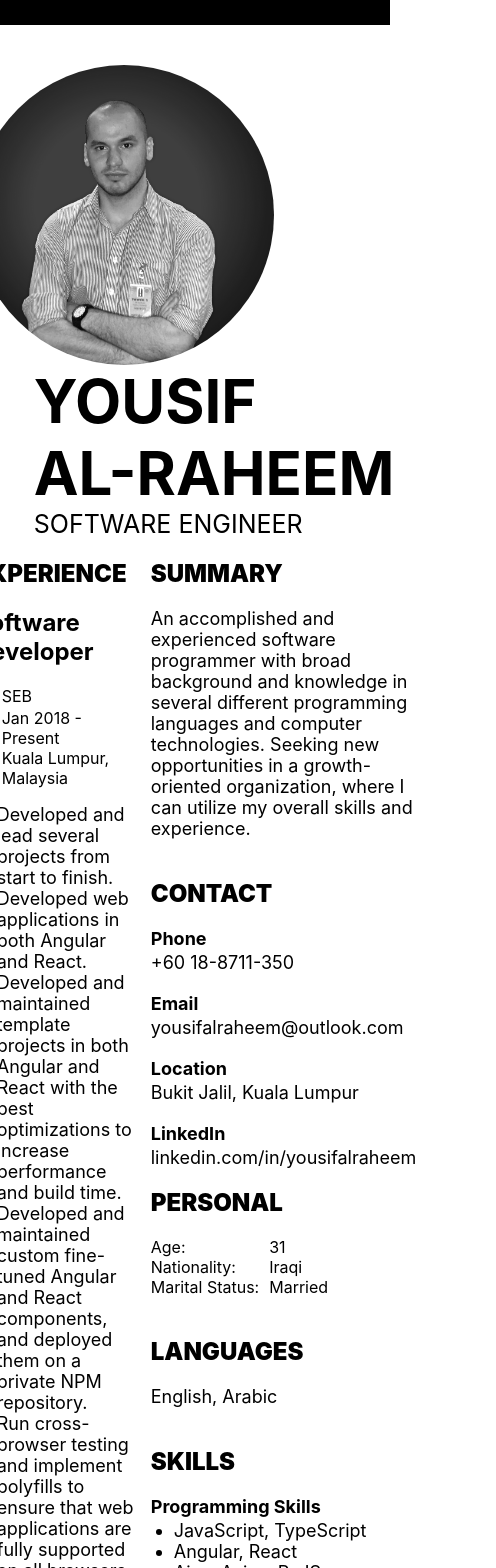
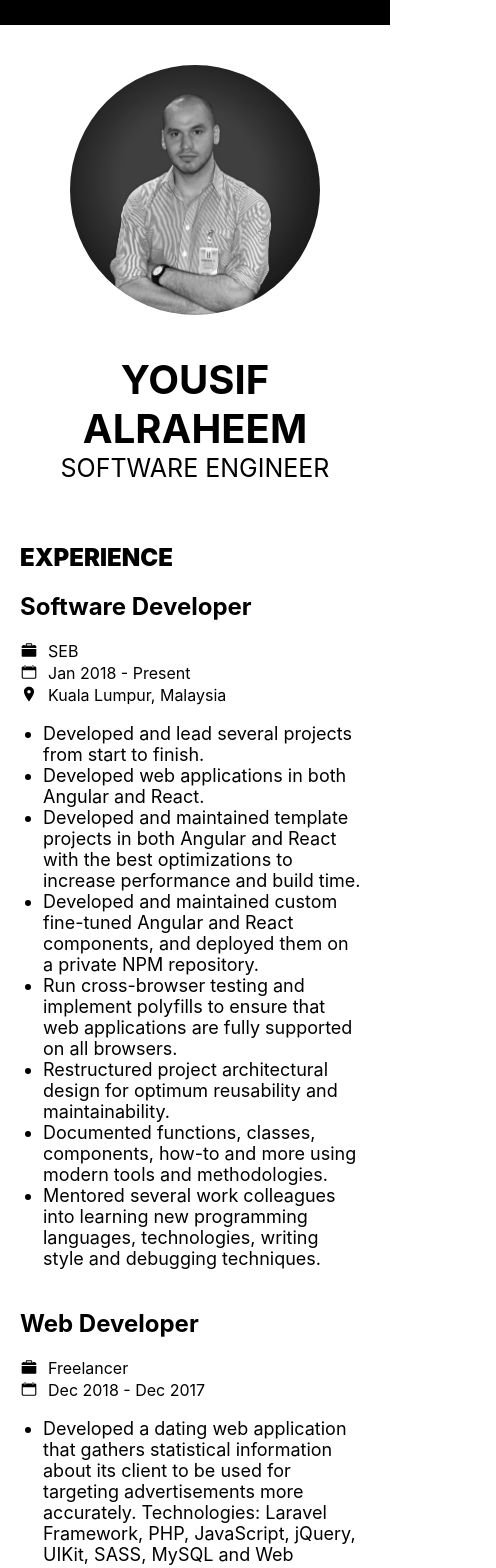
Before and after one commit to yousifalraheem/portfolio-sourcecode, a React (Create React App) app: page / in a window 390 px wide. Shown: the top 1568 px of the page, 496 px wide, since content can reach past the window. Built offline with nearby package versions, Linux system fonts and the light colour scheme.

Commit message:
Bug fixes and responsiveness

```diff
--- a/src/assets/data/contactDetails.json
+++ b/src/assets/data/contactDetails.json
@@ -1,18 +1,18 @@
 [
     {
-        "subtitle": "Phone",
+        "title": "Phone",
         "description": "+60 18-8711-350"
     },
     {
-        "subtitle": "Email",
+        "title": "Email",
         "description": "yousifalraheem@outlook.com"
     },
     {
-        "subtitle": "Location",
+        "title": "Location",
         "description": "Bukit Jalil, Kuala Lumpur"
     },
     {
-        "subtitle": "LinkedIn",
+        "title": "LinkedIn",
         "description": "linkedin.com/in/yousifalraheem"
     }
 ]
--- /dev/null
+++ b/src/assets/data/listOfCertificates.json
@@ -0,0 +1,25 @@
+[
+    {
+        "title": "ReactJS Training",
+        "university": "InfoTrek",
+        "date": "Apr 2018",
+        "location": "Kuala Lumpur, Malaysia"
+    },
+    {
+        "title": "IELTS",
+        "university": "British Council",
+        "date": "Mar 2018",
+        "location": "Kuala Lumpur, Malaysia"
+    },
+    {
+        "title": "Ultimate Developer Course",
+        "university": "Udemy",
+        "date": "Mar 2016"
+    },
+    {
+        "title": "IT Essentials",
+        "university": "CISCO",
+        "date": "Mar 2008",
+        "location": "Baghdad, Iraq"
+    }
+]
--- /dev/null
+++ b/src/assets/data/listOfMemberships.json
@@ -0,0 +1,8 @@
+[
+    {
+        "title": "Iraqi Engineers Union",
+        "dateFrom": "Apr 2013",
+        "dateTo": "Present",
+        "location": "Baghdad, Iraq"
+    }
+]
--- /dev/null
+++ b/src/assets/data/listOfPublications.json
@@ -0,0 +1,3 @@
+[
+    "“A Systematic Literature Review of Software Help Systems Limitations”, Indian Journal of Science and Technology, Vol 11(4), ISSN  0974-6846, Jan 2018."
+]
--- a/src/assets/data/listOfSkills.json
+++ b/src/assets/data/listOfSkills.json
@@ -1,6 +1,6 @@
 [
     {
-        "subtitle": "Programming Skills",
+        "title": "Programming Skills",
         "descriptionList": [
             "JavaScript, TypeScript",
             "Angular, React",
@@ -23,7 +23,7 @@
         ]
     },
     {
-        "subtitle": "IT Skills",
+        "title": "IT Skills",
         "descriptionList": [
             "Software & Hardware Maintenance",
             "Software & Hardware diagnosis",
@@ -31,7 +31,7 @@
         ]
     },
     {
-        "subtitle": "Other Skills",
+        "title": "Other Skills",
         "descriptionList": [
             "Photoshop, Illustrator",
             "Blind Typing",
--- a/src/components/ResumeEntry.tsx
+++ b/src/components/ResumeEntry.tsx
@@ -13,9 +13,9 @@ export interface DetailedListItem {
 
 export interface ResumeEntryItem {
     title?: string;
-    subtitle?: string;
     company?: string;
     university?: string;
+    date?: Date | string;
     dateFrom?: Date | string;
     dateTo?: Date | string;
     location?: string;
@@ -29,8 +29,13 @@ export interface ResumeEntryItem {
 const ResumeEntry: React.FunctionComponent<ResumeEntryItem> = (props: ResumeEntryItem) => (
     <div className={"resume-entry-container" + (props.className ? ` ${props.className}` : "")}>
         {props.title && <h1>{props.title}</h1>}
-        {props.subtitle && <h2>{props.subtitle}</h2>}
-        {props.company || props.university || (props.dateFrom && props.dateTo) || props.location || props.score ? (
+        {props.company ||
+        props.university ||
+        props.dateFrom ||
+        props.dateTo ||
+        props.date ||
+        props.location ||
+        props.score ? (
             <dl>
                 {props.company && <dt>{<img src={briefcaseIcon} alt="briefcase" />}</dt>}
                 {props.company && <dd>{props.company}</dd>}
@@ -44,6 +49,13 @@ const ResumeEntry: React.FunctionComponent<ResumeEntryItem> = (props: ResumeEntr
                         {props.dateFrom} - {props.dateTo}
                     </dd>
                 ) : null}
+
+                {props.date && (
+                    <dt>
+                        <img src={calendarIcon} alt="calendar" />
+                    </dt>
+                )}
+                {props.date && <dd>{props.date}</dd>}
 
                 {props.location && <dt>{<img src={pinIcon} alt="pin" />}</dt>}
                 {props.location && <dd>{props.location}</dd>}
--- a/src/containers/main/Main.tsx
+++ b/src/containers/main/Main.tsx
@@ -23,9 +23,7 @@ export default class Main extends React.Component<MainProps, MainState> {
                         </div>
                         <div className="name-and-occupation">
                             <h1 className="name">
-                                Yousif
-                                <br />
-                                Al-Raheem
+                                Yousif Alraheem
                             </h1>
                             <h2 className="occupation">Software Engineer</h2>
                         </div>
--- a/src/containers/main/columns/left/LeftColumn.tsx
+++ b/src/containers/main/columns/left/LeftColumn.tsx
@@ -3,16 +3,33 @@ import ResumeEntry, { ResumeEntryItem } from "../../../../components/ResumeEntry
 
 const listOfExperiences: Array<ResumeEntryItem> = require("../../../../assets/data/listOfExperiences.json");
 const listOfEducation: Array<ResumeEntryItem> = require("../../../../assets/data/listOfEducation.json");
+const listOfInterests: Array<string> = require("../../../../assets/data/listOfInterests.json");
+const listOfCauses: Array<string> = require("../../../../assets/data/listOfCauses.json");
 
 const LeftColumn: React.FunctionComponent = () => (
     <div className="left-column">
         <section>
             <header>Experience</header>
-            {listOfExperiences && listOfExperiences.map((item: ResumeEntryItem, i: number) => <ResumeEntry {...item} key={i} />)}
+            {listOfExperiences &&
+                listOfExperiences.map((item: ResumeEntryItem, i: number) => <ResumeEntry {...item} key={i} />)}
         </section>
+
         <section>
             <header>Education</header>
-            {listOfEducation && listOfEducation.map((item: ResumeEntryItem, i: number) => <ResumeEntry {...item} key={i} />)}
+            {listOfEducation &&
+                listOfEducation.map((item: ResumeEntryItem, i: number) => (
+                    <ResumeEntry className="condensed" {...item} key={i} />
+                ))}
+        </section>
+
+        <section>
+            <header>Interest</header>
+            {listOfInterests && <ResumeEntry descriptionList={listOfInterests} />}
+        </section>
+
+        <section>
+            <header>Causes I Care About</header>
+            {listOfCauses && <ResumeEntry descriptionList={listOfCauses} />}
         </section>
     </div>
 );
--- a/src/containers/main/columns/right/RightColumn.tsx
+++ b/src/containers/main/columns/right/RightColumn.tsx
@@ -7,8 +7,9 @@ const personalDetails: Array<DetailedListItem> = require("../../../../assets/dat
 const listOfSkills: Array<ResumeEntryItem> = require("../../../../assets/data/listOfSkills.json");
 const listOfTrails: Array<string> = require("../../../../assets/data/listOfTraits.json");
 const listOfLanguages: Array<string> = require("../../../../assets/data/listOfLanguages.json");
-const listOfInterests: Array<string> = require("../../../../assets/data/listOfInterests.json");
-const listOfCauses: Array<string> = require("../../../../assets/data/listOfCauses.json");
+const listOfPublications: Array<string> = require("../../../../assets/data/listOfPublications.json");
+const listOfCertificates: Array<ResumeEntryItem> = require("../../../../assets/data/listOfCertificates.json");
+const listOfMemberships: Array<ResumeEntryItem> = require("../../../../assets/data/listOfMemberships.json");
 
 const RightColumn: React.FunctionComponent = () => (
     <div className="right-column">
@@ -49,13 +50,25 @@ const RightColumn: React.FunctionComponent = () => (
         </section>
 
         <section>
-            <header>Interest</header>
-            {listOfInterests && <ResumeEntry descriptionList={listOfInterests} />}
+            <header>Publications</header>
+            {listOfPublications &&
+                listOfPublications.map((item: string, i: number) => <ResumeEntry description={item} key={i} />)}
         </section>
 
         <section>
-            <header>Causes I Care About</header>
-            {listOfCauses && <ResumeEntry descriptionList={listOfCauses} />}
+            <header>Memberships</header>
+            {listOfMemberships &&
+                listOfMemberships.map((item: ResumeEntryItem, i: number) => (
+                    <ResumeEntry className="condensed" {...item} key={i} />
+                ))}
+        </section>
+
+        <section>
+            <header>Certificates</header>
+            {listOfCertificates &&
+                listOfCertificates.map((item: ResumeEntryItem, i: number) => (
+                    <ResumeEntry className="condensed" {...item} key={i} />
+                ))}
         </section>
     </div>
 );
--- a/src/styles/components/resume-entry.scss
+++ b/src/styles/components/resume-entry.scss
@@ -4,10 +4,9 @@ div.resume-entry-container {
     > h1 {
         font-size: 24px;
         font-weight: bold;
-    }
-    > h2 {
-        font-size: 18px;
-        margin: 0;
+        &+dl {
+            margin: 0;
+        }
     }
     > dl {
         display: grid;
@@ -37,12 +36,14 @@ div.resume-entry-container {
     &.condensed {
         margin-bottom: 20px;
         > h1,
-        > h2,
         > dl,
         > p,
         > ul.description {
             margin: 0;
             margin-bottom: 3px;
+        }
+        > h1 {
+            font-size: 18px;
         }
     }
     &.condensed-list {
@@ -60,3 +61,7 @@ div.resume-entry-container {
         }
     }
 }
+
+@media only screen and (max-width: 865px) {
+
+}
--- a/src/styles/main/main.scss
+++ b/src/styles/main/main.scss
@@ -1,4 +1,5 @@
 $profile-image-size: 300px;
+$profile-image-size-sm: 250px;
 $name-size: 60px;
 $occupation-size: 25px;
 
@@ -10,20 +11,25 @@ $occupation-size: 25px;
     justify-content: center;
     width: 100%;
     > div.main-container {
+        overflow-x: hidden;
         position: relative;
         max-width: 1000px;
         padding: 20px 80px;
         > header.jumbotron {
             position: relative;
-            margin: 20px 0;
+            padding: 0 80px;
+            margin: 20px -80px;
+            display: flex;
+            align-items: center;
             > div {
                 position: relative;
                 display: inline-block;
-                vertical-align: middle;
             }
             > div.portfolio-image {
                 width: $profile-image-size;
                 height: $profile-image-size;
+                min-width: $profile-image-size;
+                min-height: $profile-image-size;
                 border-radius: 100%;
                 overflow: hidden;
                 > img {
@@ -43,7 +49,7 @@ $occupation-size: 25px;
                 > h2.occupation {
                     font-size: $occupation-size;
                     text-transform: uppercase;
-                    word-break: break-all;
+                    word-break: break-word;
                     font-weight: 400;
                     margin: 0;
                 }
@@ -53,3 +59,63 @@ $occupation-size: 25px;
         @import "../components/components";
     }
 }
+
+@media only screen and (max-width: 865px) {
+    > main {
+        > div.main-container {
+            > header.jumbotron {
+                padding: 0 20px;
+            }
+        }
+    }
+}
+
+@media only screen and (max-width: 745px) {
+    > main {
+        > div.main-container {
+            > header.jumbotron {
+                flex-direction: column;
+                margin: 20px 0;
+                > div {
+                    width: 100%;
+                    text-align: center;
+                }
+                > div.name-and-occupation {
+                    margin: 0;
+                    margin-bottom: 40px;
+                    > h1.name {
+                        font-size: 40px;
+                        margin-top: 40px;
+                    }
+                }
+            }
+        }
+    }
+}
+
+@media only screen and (max-width: 680px) {
+    > main {
+        > div.main-container {
+            padding: 20px 40px;
+            > div.columns-container {
+                display: block;
+            }
+        }
+    }
+}
+
+@media only screen and (max-width: 490px) {
+    > main {
+        > div.main-container {
+            padding: 20px;
+            > header.jumbotron {
+                > div.portfolio-image {
+                    width: $profile-image-size-sm;
+                    height: $profile-image-size-sm;
+                    min-width: $profile-image-size-sm;
+                    min-height: $profile-image-size-sm;
+                }
+            }
+        }
+    }
+}
```
